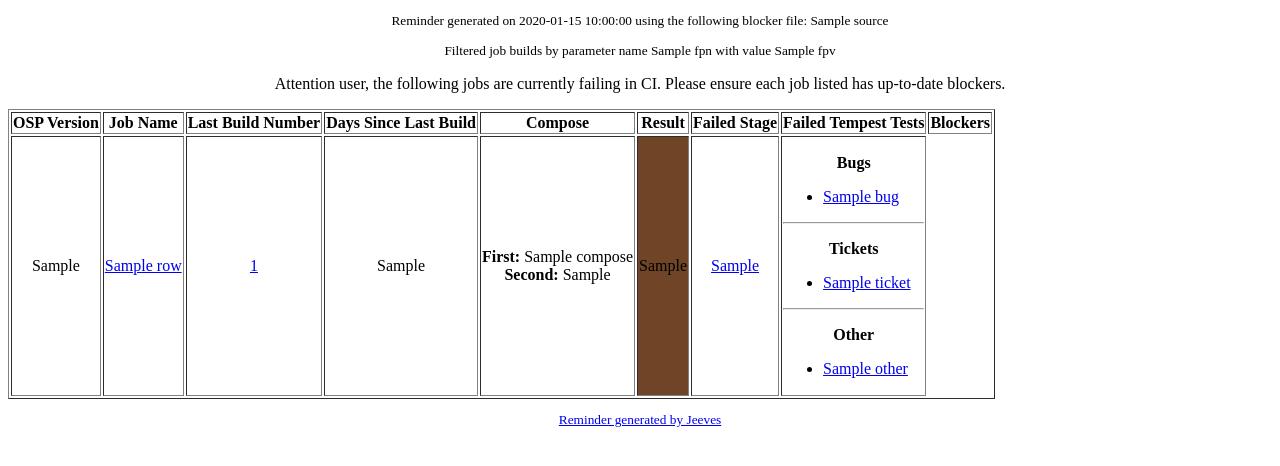
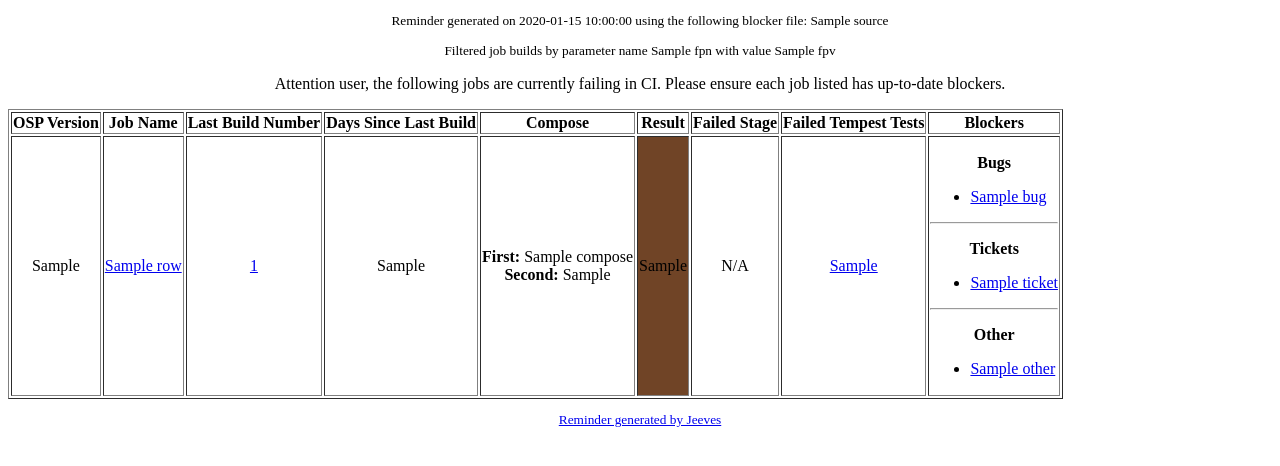
Before and after one commit to nathan-weinberg/jeeves, a Python web app: template templates/remind_template.html in a window 1280 px wide. Shown: the top 466 px of the page. Run offline with Jinja, Linux system fonts and the light colour scheme; the template is opened without the code that fills it: most values are stand-ins (such as "Sample title", 1, 10 or a date in 2020).

Commit message:
Add 'N/A' column for failed stage to remind templ
Signed-off-by: ciecierski <mciecier@redhat.com>

```diff
--- a/templates/remind_template.html
+++ b/templates/remind_template.html
@@ -38,6 +38,7 @@
 							<td style="text-align: center;">{{row.build_days_ago}}</td>
 							<td style="text-align: center;">{{ composes(row) }}</td>
 							<td style="text-align: center;" bgcolor="#ffb738">{{row.lcb_result}}</td>
+							<td style="text-align: center;"><p>N/A</p></td>
 							{% if row.tempest_tests_failed != None %}
 								<td style="text-align: center;"><a href="{{row.tempest_tests_url}}">{{row.tempest_tests_failed}}</a></td>
 							{% else %}
@@ -90,6 +91,7 @@
 							{% else %}
 								<td style="text-align: center;" bgcolor="#704426">{{row.lcb_result}}</td>
 							{% endif %}
+							<td style="text-align: center;"><p>N/A</p></td>
 							{% if row.tempest_tests_failed != None %}
 								<td style="text-align: center;"><a href="{{row.tempest_tests_url}}">{{row.tempest_tests_failed}}</a></td>
 							{% else %}
```
